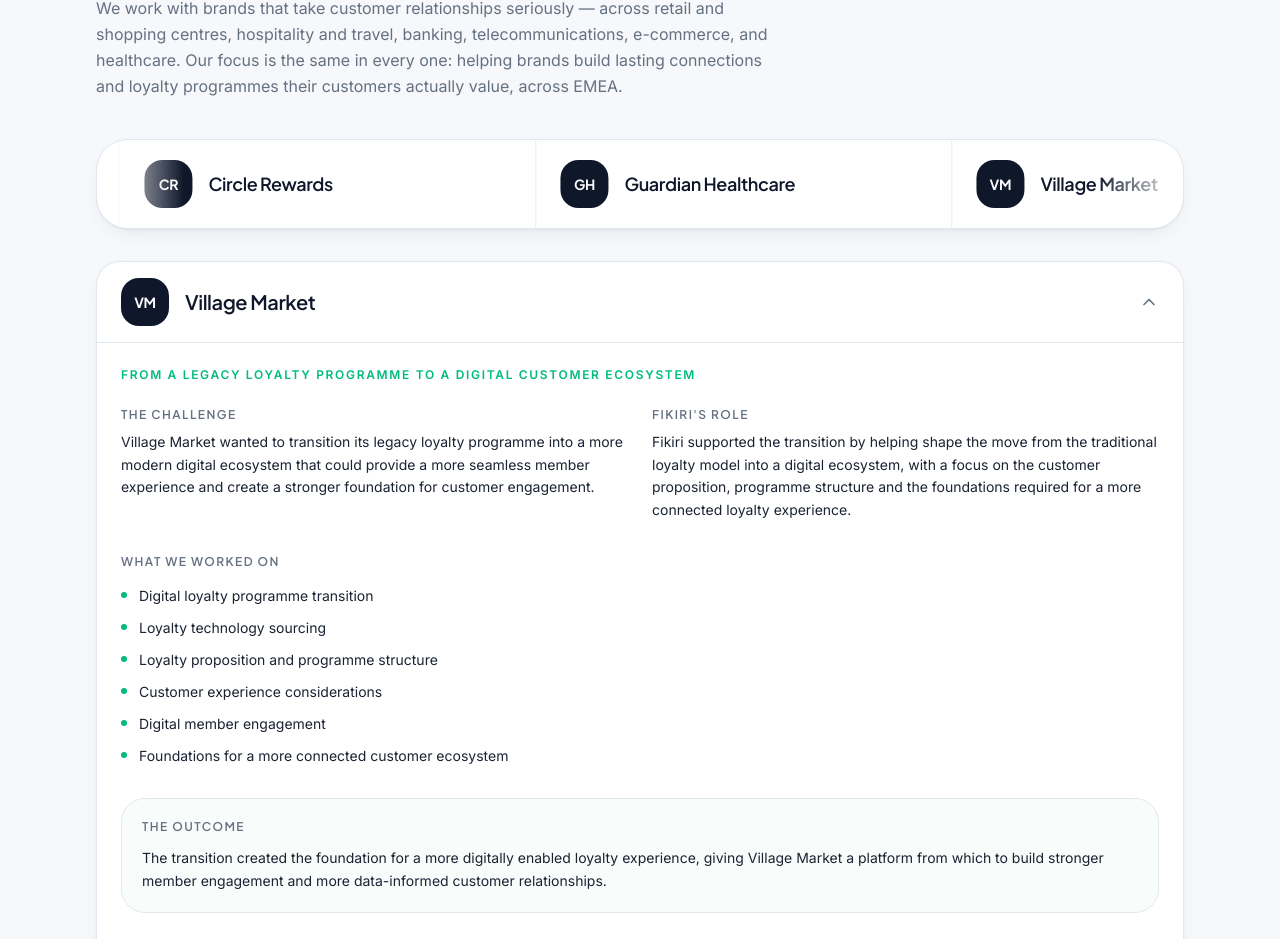
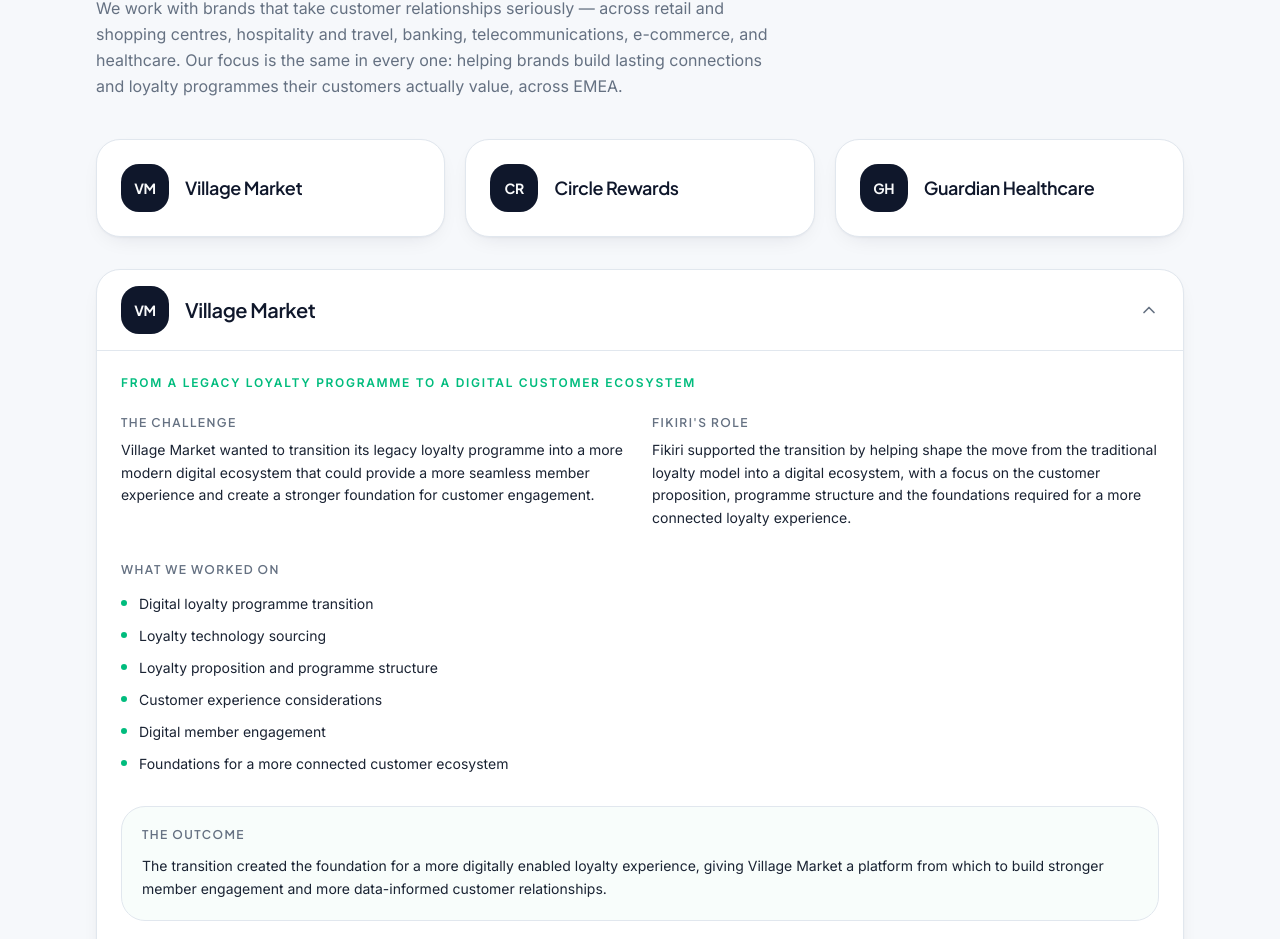
Before and after one commit to Washington-Karanja/StringBuilder, a Next.js app: page /about in a window 1280 px wide. Shown: the part 3217-4156 px from the top of the page. Built offline with nearby package versions, Linux system fonts and the light colour scheme.

Commit message:
feature/update-carousel-behaviour

```diff
--- a/src/components/client-work-with-section.tsx
+++ b/src/components/client-work-with-section.tsx
@@ -21,15 +21,13 @@
           </p>
         </div>
 
-        <div className="mt-10 overflow-hidden rounded-3xl border border-border bg-card shadow-soft">
-          <div className="client-marquee" aria-label="Client brands">
-            <div className="client-marquee-track">
-              {[...clientBrands, ...clientBrands].map((brand, index) => (
+        <div className="mt-10 grid gap-5 sm:grid-cols-2 lg:grid-cols-3">
+          {clientBrands.map((brand, index) => (
             <button
               key={`${brand.name}-${index}`}
               type="button"
-                  onClick={() => setActiveClient(brand.name)}
-                  className="client-marquee-item cursor-pointer text-left transition-colors hover:bg-accent/30 focus:outline-none focus-visible:ring-2 focus-visible:ring-emerald/70"
+              onClick={() => setActiveClient(activeClient === brand.name ? "" : brand.name)}
+              className="flex items-center gap-4 rounded-2xl border border-border bg-card p-6 text-left shadow-soft transition-colors hover:bg-accent/30 focus:outline-none focus-visible:ring-2 focus-visible:ring-emerald/70"
             >
               <span className="grid h-12 w-12 place-items-center rounded-xl bg-primary font-display text-sm font-bold text-primary-foreground">
                 {brand.mark}
@@ -37,8 +35,6 @@
               <span className="font-display text-lg font-semibold text-primary">{brand.name}</span>
             </button>
           ))}
-            </div>
-          </div>
         </div>
 
         <div className="mt-8 space-y-4">
```
Lines whose indentation alone changed are shown as unchanged.
